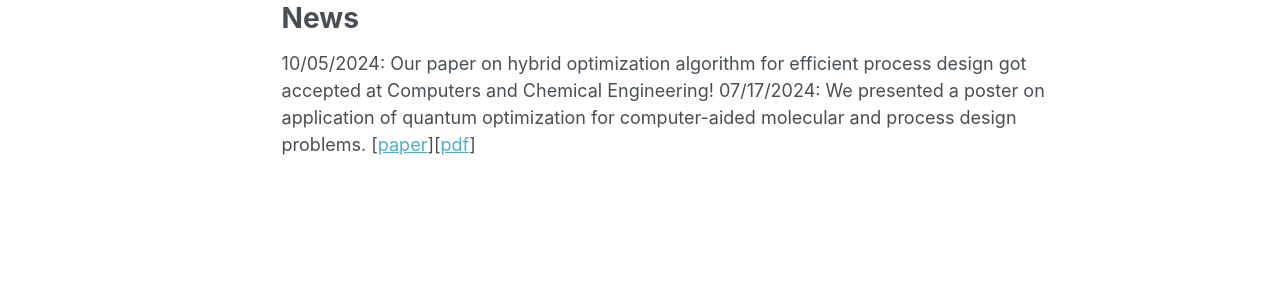
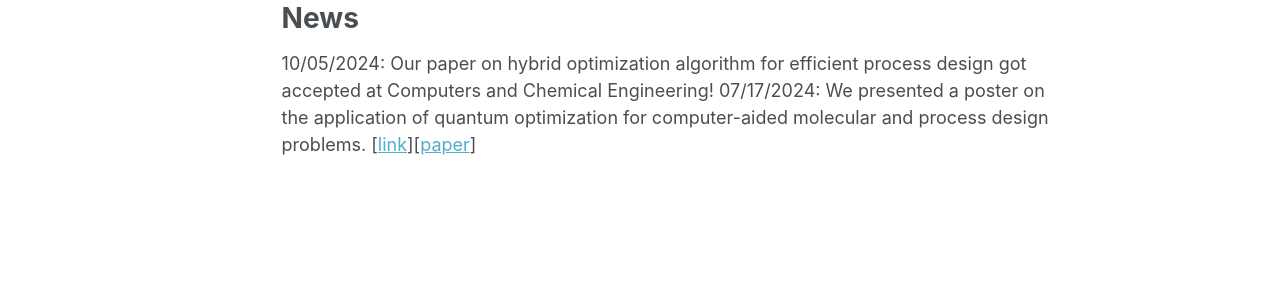
Before and after one commit to aiftakher/aiftakher.github.io, a Jekyll site: the page built from _pages/about.md, in a window 1280 px wide and 1184 px high. Shown: the part 621-921 px from the top of the window. Built offline with Jekyll 4.4.1, drawn with Linux system fonts in a browser that asks for light colours; some web fonts are replaced.

Commit message:
Update about.md

```diff
--- a/_pages/about.md
+++ b/_pages/about.md
@@ -16,4 +16,4 @@ My CV can be found [here](https://aiftakher.github.io/files/1.1_Ashfaq_CV.pdf).
 News
 ======
 10/05/2024: Our paper on hybrid optimization algorithm for efficient process design got accepted at Computers and Chemical Engineering!
-07/17/2024: We presented a poster on application of quantum optimization for computer-aided molecular and process design problems. [[paper](https://psecommunity.org/LAPSE:2024.1540)][[pdf](https://psecommunity.org/wp-content/plugins/wpor/includes/file/2407/LAPSE-2024.1540-1v1.pdf)]
+07/17/2024: We presented a poster on the application of quantum optimization for computer-aided molecular and process design problems. [[link](https://psecommunity.org/LAPSE:2024.1540)][[paper](https://psecommunity.org/wp-content/plugins/wpor/includes/file/2407/LAPSE-2024.1540-1v1.pdf)]
```
